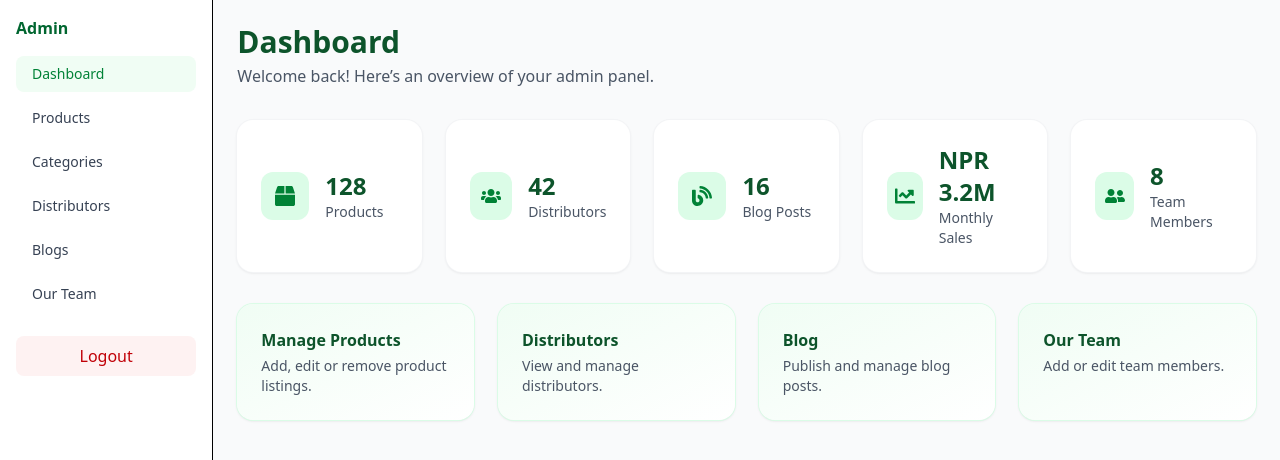
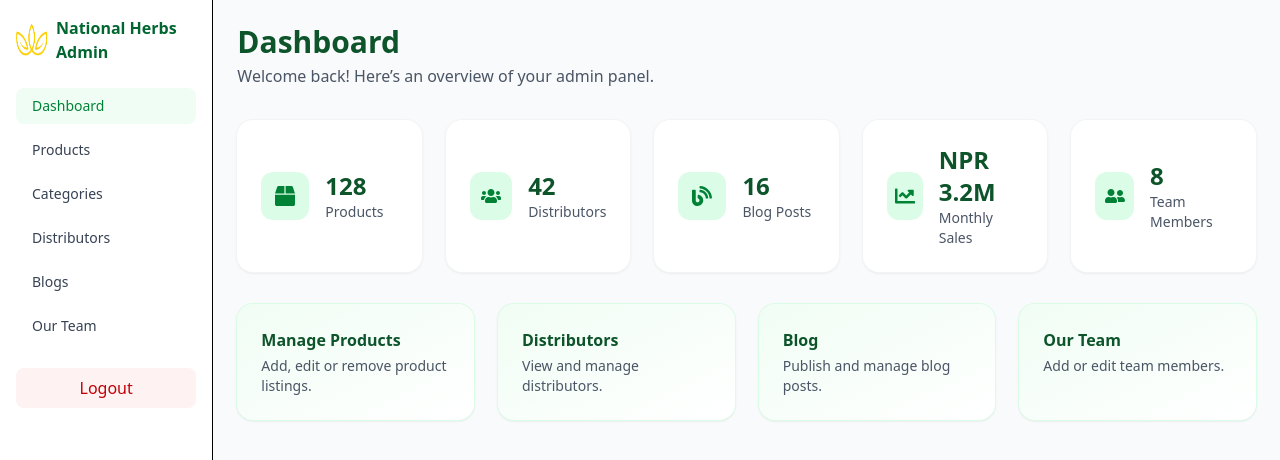
Before and after one commit to mahendraadkri/National-Herbs-F, a React (Vite) app: page /admin in a window 1280 px wide. Both pictures are taken after typing "name@example.com", "Sample123" into the empty fields and a click on the button "Sign In". Shown: the top 460 px of the page. Built offline with nearby package versions, Linux system fonts and the light colour scheme.

Commit message:
admin logo add

```diff
--- a/src/admin/AdminLayout.jsx
+++ b/src/admin/AdminLayout.jsx
@@ -1,7 +1,8 @@
 // src/admin/AdminLayout.jsx
 import React from "react";
-import { NavLink, Outlet, useNavigate } from "react-router-dom"; // ⬅ add useNavigate
+import { NavLink, Outlet, useNavigate } from "react-router-dom";
 import { useAuth } from "../auth/AuthContext";
+import logo from "../assets/logo-icon.png";
 
 export default function AdminLayout() {
   const { logout } = useAuth();
@@ -13,9 +14,9 @@ export default function AdminLayout() {
 
   const onLogout = async () => {
     try {
-      await logout(); // clear auth
+      await logout();
     } finally {
-      navigate("/", { replace: true }); // go home no matter what
+      navigate("/", { replace: true });
     }
   };
 
@@ -23,7 +24,12 @@ export default function AdminLayout() {
     <div className="min-h-screen grid grid-cols-12 bg-gray-50">
       {/* Sidebar */}
       <aside className="col-span-12 md:col-span-3 lg:col-span-2 border-r bg-white p-4">
-        <h2 className="font-bold text-green-800 mb-4">Admin</h2>
+        {/* Logo & brand */}
+        <div className="flex items-center gap-2 mb-6">
+          <img src={logo} alt="National Herbs" className="w-8 h-8" />
+          <span className="font-bold text-green-800">National Herbs Admin</span>
+        </div>
+
         <nav className="space-y-2">
           <NavLink
             to="/admin"
```
